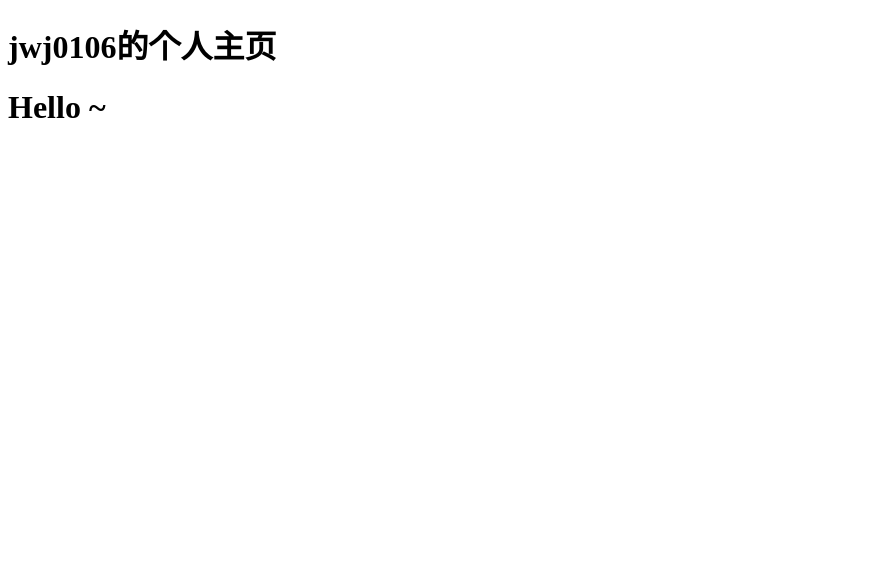
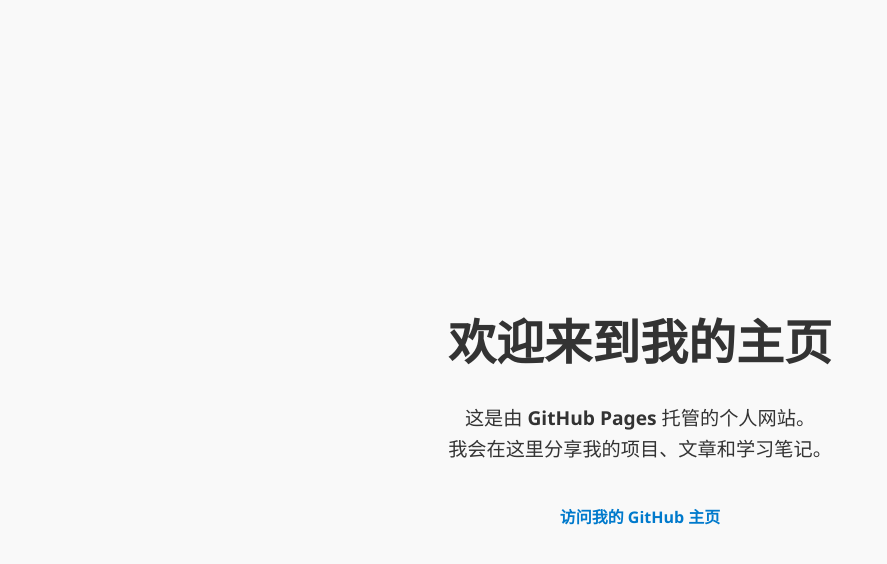
Before and after one commit to jwj0106/jwj0106.github.io, a plain HTML site: page index.html in a window 1280 px wide. Shown: the whole page, without its empty margins (0-887 px from the left). Drawn offline with Linux system fonts and the light colour scheme.

Commit message:
Update index.html

```diff
--- a/index.html
+++ b/index.html
@@ -1,11 +1,48 @@
 <!DOCTYPE html>
-<html lang="en">
+<html lang="zh-CN">
 <head>
-    <meta charset="UTF-8">
-    <title>jwj0106</title>
+  <meta charset="UTF-8" />
+  <meta name="viewport" content="width=device-width, initial-scale=1.0" />
+  <title>欢迎来到我的主页</title>
+  <style>
+    body {
+      font-family: "Segoe UI", sans-serif;
+      background-color: #f9f9f9;
+      color: #333;
+      margin: 0;
+      padding: 0;
+      display: flex;
+      flex-direction: column;
+      align-items: center;
+      justify-content: center;
+      height: 100vh;
+      text-align: center;
+    }
+    h1 {
+      font-size: 3em;
+      margin-bottom: 0.2em;
+    }
+    p {
+      font-size: 1.2em;
+      max-width: 600px;
+      line-height: 1.6;
+    }
+    a {
+      display: inline-block;
+      margin-top: 20px;
+      text-decoration: none;
+      color: #007acc;
+      font-weight: bold;
+    }
+    a:hover {
+      text-decoration: underline;
+    }
+  </style>
 </head>
 <body>
-    <h1>jwj0106的个人主页</h1>
-    <h1>Hello ~</h1>
+  <h1>欢迎来到我的主页</h1>
+  <p>这是由 <strong>GitHub Pages</strong> 托管的个人网站。<br />
+     我会在这里分享我的项目、文章和学习笔记。</p>
+  <a href="https://github.com/jwj0106" target="_blank">访问我的 GitHub 主页</a>
 </body>
 </html>
```
